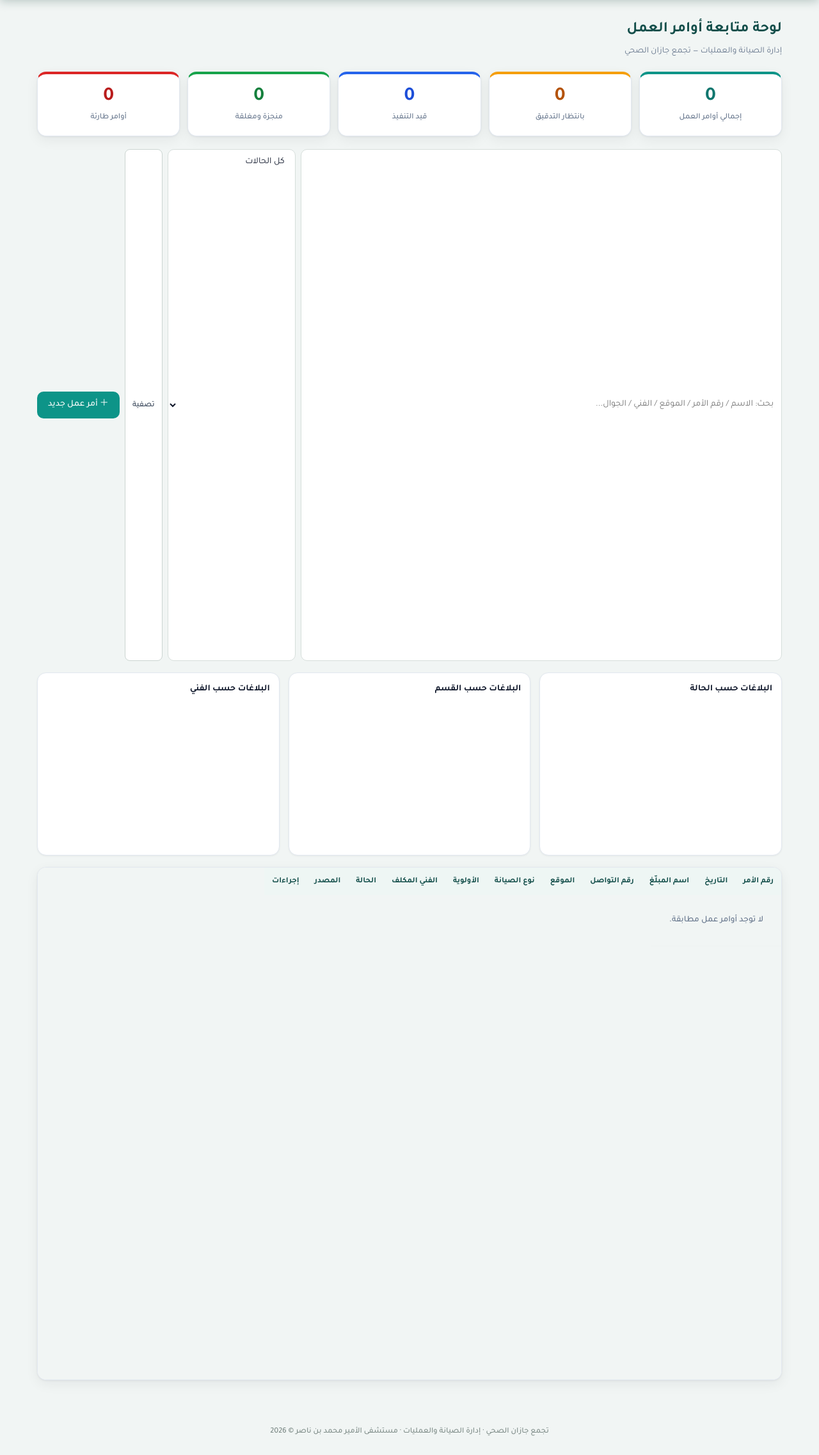
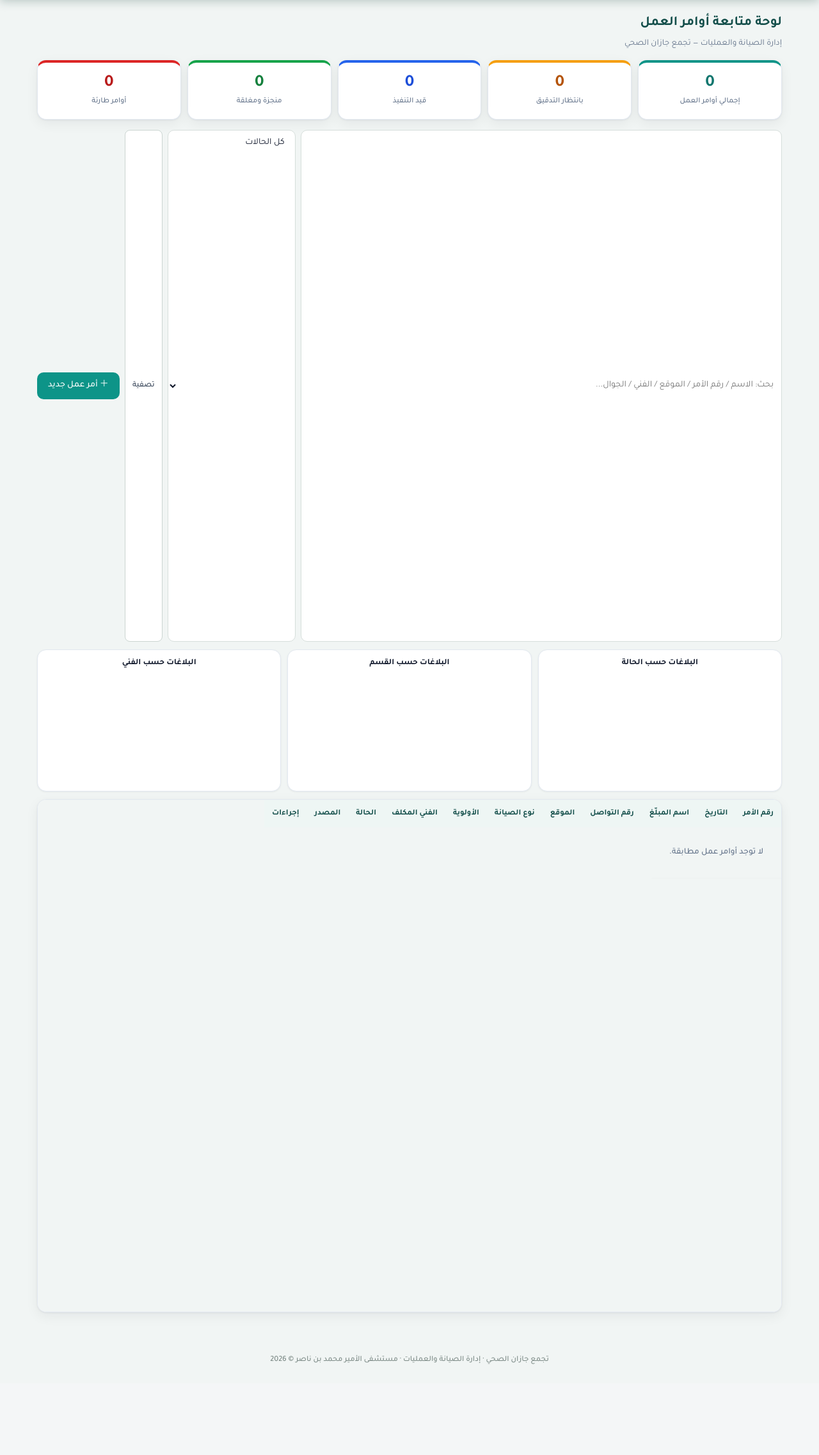
Before and after one commit to an2sj/maintenance-system-27, a FastAPI app: page / in a window 1280 px wide. Shown: the part 66-2340 px from the top of the page at 64% size. After the commit the page ends 2198 px from the top, so only its background shows below. Run offline with FastAPI, Linux system fonts and the light colour scheme; data that the repository does not hold is empty; a map, chart or similar area stays blank; some libraries are stand-ins or nearby versions.

Commit message:
ضغط يتماشى مع بطاقة الدخول: الحشوات والهوامش والرسوم في كل الصفحات ولوحة التحكم

```diff
--- a/static/style.css
+++ b/static/style.css
@@ -99,11 +99,11 @@ a:hover { text-decoration: underline; }
 }
 
 /* ---------------- Layout ---------------- */
-.wrap { max-width: 1200px; margin: 0 auto; padding: 22px 18px 50px; flex: 1; width: 100%; }
+.wrap { max-width: 1200px; margin: 0 auto; padding: 16px 18px 44px; flex: 1; width: 100%; }
 .foot { text-align: center; padding: 20px 12px 26px; color: #7c8a86; font-size: 12.5px; font-weight: 500; }
 
-.page-head { margin: 4px 0 20px; }
-.page-head h1 { font-size: 23px; font-weight: 700; color: var(--primary-darker); margin-bottom: 4px; }
+.page-head { margin: 2px 0 14px; }
+.page-head h1 { font-size: 21px; font-weight: 700; color: var(--primary-darker); margin-bottom: 3px; }
 .page-head .sub { color: var(--muted); font-size: 13.5px; }
 .page-head-row { display: flex; align-items: flex-start; justify-content: space-between; gap: 12px; flex-wrap: wrap; }
 .page-actions { display: flex; gap: 8px; flex-wrap: wrap; }
@@ -115,9 +115,9 @@ a:hover { text-decoration: underline; }
   border-radius: var(--radius);
   box-shadow: var(--shadow);
 }
-.form-card { padding: 22px; margin-bottom: 18px; }
+.form-card { padding: 18px; margin-bottom: 16px; }
 
-.stats { display: grid; grid-template-columns: repeat(auto-fit, minmax(160px, 1fr)); gap: 12px; margin-bottom: 20px; }
+.stats { display: grid; grid-template-columns: repeat(auto-fit, minmax(150px, 1fr)); gap: 10px; margin-bottom: 16px; }
 .stat {
   display: flex; flex-direction: column; align-items: center; justify-content: center;
   padding: 18px 12px; text-align: center;
@@ -127,8 +127,8 @@ a:hover { text-decoration: underline; }
   transition: transform .15s, box-shadow .15s;
 }
 .stat:hover { transform: translateY(-2px); box-shadow: 0 8px 24px rgba(15, 23, 42, .12); text-decoration: none; }
-.stat-num { font-size: 30px; font-weight: 700; line-height: 1.2; }
-.stat-label { font-size: 12.5px; color: var(--muted); font-weight: 500; margin-top: 3px; }
+.stat-num { font-size: 26px; font-weight: 700; line-height: 1.15; }
+.stat-label { font-size: 12px; color: var(--muted); font-weight: 500; margin-top: 2px; }
 .s-all .stat-num { color: var(--primary-dark); }
 .s-pending .stat-num { color: #b45309; }
 .s-approved .stat-num { color: #1d4ed8; }
@@ -140,7 +140,7 @@ a:hover { text-decoration: underline; }
 .s-urgent { border-top-color: #dc2626; }
 
 /* ---------------- Toolbar ---------------- */
-.toolbar { display: flex; gap: 8px; flex-wrap: wrap; align-items: center; margin-bottom: 16px; }
+.toolbar { display: flex; gap: 8px; flex-wrap: wrap; align-items: center; margin-bottom: 12px; }
 .toolbar-form { display: flex; gap: 8px; flex-wrap: wrap; flex: 1; }
 .toolbar-form input[type=text] { flex: 1; min-width: 220px; }
 .toolbar-form select { max-width: 200px; }
@@ -203,7 +203,7 @@ table.tbl th {
   background: #eef6f4; color: var(--primary-darker); font-size: 12.5px; font-weight: 700;
   padding: 11px 12px; text-align: right; white-space: nowrap;
 }
-table.tbl td { padding: 10px 12px; border-bottom: 1px solid #eef2f1; vertical-align: middle; }
+table.tbl td { padding: 9px 10px; border-bottom: 1px solid #eef2f1; vertical-align: middle; }
 table.tbl tbody tr:hover { background: #f8fbfa; }
 td.empty, .empty { text-align: center; color: var(--muted); padding: 28px !important; font-weight: 500; }
 td.desc-cell { max-width: 240px; white-space: normal; }
@@ -279,13 +279,13 @@ td.acts form.inline { margin: 0; }
 
 /* ---------------- Public form / thanks / track ---------------- */
 .pub-wrap { max-width: 640px; margin: 24px auto 40px; padding: 0 16px; flex: 1; }
-.pub-form { padding: 30px; }
-.pub-head { text-align: center; border-bottom: 2px dashed var(--line); padding-bottom: 16px; margin-bottom: 22px; }
+.pub-form { padding: 22px; }
+.pub-head { text-align: center; border-bottom: 2px dashed var(--line); padding-bottom: 12px; margin-bottom: 16px; }
 .pub-org { color: var(--primary); font-weight: 700; font-size: 14px; letter-spacing: .5px; margin-bottom: 6px; }
 .pub-head h1 { font-size: 22px; color: var(--primary-darker); font-weight: 700; }
 .pub-sub { color: var(--muted); font-size: 13px; }
 
-.thanks { text-align: center; padding: 44px 30px; }
+.thanks { text-align: center; padding: 30px 24px; }
 .thanks-icon { font-size: 58px; }
 .thanks h1 { color: var(--green-tx); margin: 10px 0; font-size: 24px; }
 .order-no { font-size: 27px; font-weight: 700; margin: 12px 0; letter-spacing: 1px; color: var(--primary-darker); }
--- a/templates/dashboard.html
+++ b/templates/dashboard.html
@@ -185,15 +185,16 @@ window.__chartData = {{ chart_data | safe }};
 })();
 </script>
 <style>
-  .charts { display: grid; grid-template-columns: repeat(auto-fit, minmax(240px, 1fr)); gap: 14px; margin: 18px 0; }
-  .chart-card { background: #fff; border: 1px solid #e2e8f0; border-radius: 14px; padding: 14px; box-shadow: 0 1px 3px rgba(0,0,0,.06); }
-  .chart-card h3 { margin: 0 0 12px; font-size: 14px; color: #0f172a; }
-  .chart-card .chart-box { position: relative; width: 100%; height: 220px; max-height: 220px; overflow: hidden; }
+  .charts { display: grid; grid-template-columns: repeat(3, 1fr); gap: 10px; margin: 12px 0; }
+  .chart-card { background: #fff; border: 1px solid #e2e8f0; border-radius: 14px; padding: 10px; box-shadow: 0 1px 3px rgba(0,0,0,.06); display: flex; flex-direction: column; min-width: 0; }
+  .chart-card h3 { margin: 0 0 8px; font-size: 13px; color: #0f172a; text-align: center; }
+  .chart-card .chart-box { position: relative; width: 100%; height: 170px; max-height: 170px; overflow: hidden; }
   .chart-card .chart-box canvas { position: absolute; inset: 0; width: 100% !important; height: 100% !important; }
-  .notify-card { background: #fff; border: 1px solid #fcd34d; border-left: 5px solid #f59e0b; border-radius: 14px; padding: 14px 16px; margin: 18px 0; box-shadow: 0 2px 8px rgba(245,158,11,.12); }
-  .notify-head { display: flex; align-items: center; justify-content: space-between; gap: 10px; margin-bottom: 10px; font-weight: 700; color: #92400e; }
-  .notify-list { list-style: none; margin: 0; padding: 0; display: flex; flex-direction: column; gap: 8px; }
-  .notify-list li { display: flex; align-items: center; gap: 10px; flex-wrap: wrap; padding: 8px 10px; background: #fffbeb; border-radius: 10px; }
+  @media (max-width: 900px) { .charts { grid-template-columns: 1fr; } }
+  .notify-card { background: #fff; border: 1px solid #fcd34d; border-left: 5px solid #f59e0b; border-radius: 14px; padding: 10px 14px; margin: 12px 0; box-shadow: 0 2px 8px rgba(245,158,11,.12); }
+  .notify-head { display: flex; align-items: center; justify-content: space-between; gap: 10px; margin-bottom: 8px; font-weight: 700; color: #92400e; }
+  .notify-list { list-style: none; margin: 0; padding: 0; display: flex; flex-direction: column; gap: 6px; }
+  .notify-list li { display: flex; align-items: center; gap: 10px; flex-wrap: wrap; padding: 6px 10px; background: #fffbeb; border-radius: 10px; }
   .notify-list li .muted { color: #64748b; flex: 1; min-width: 120px; }
 </style>
 {% endblock %}
```
